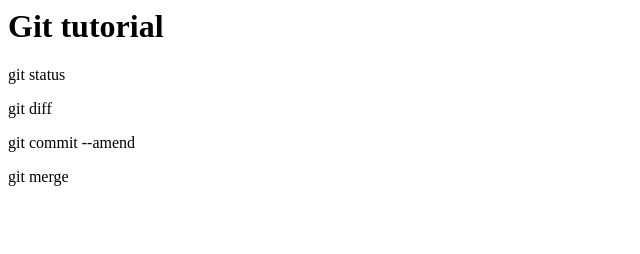
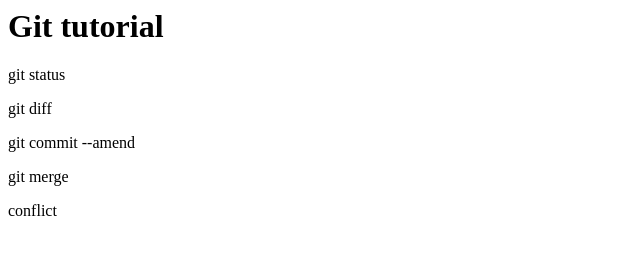
Before and after one commit to github123412341234/git_tutorial, a plain HTML site: page index.html in a window 1280 px wide. Shown: the full height of the page, 0-640 px from the left. Drawn offline with Linux system fonts and the light colour scheme.

Commit message:
conflict

```diff
--- a/index.html
+++ b/index.html
@@ -3,3 +3,4 @@
 <p>git diff</p>
 <p>git commit --amend</p>
 <p>git merge</p>
+<p>conflict</o>
```
